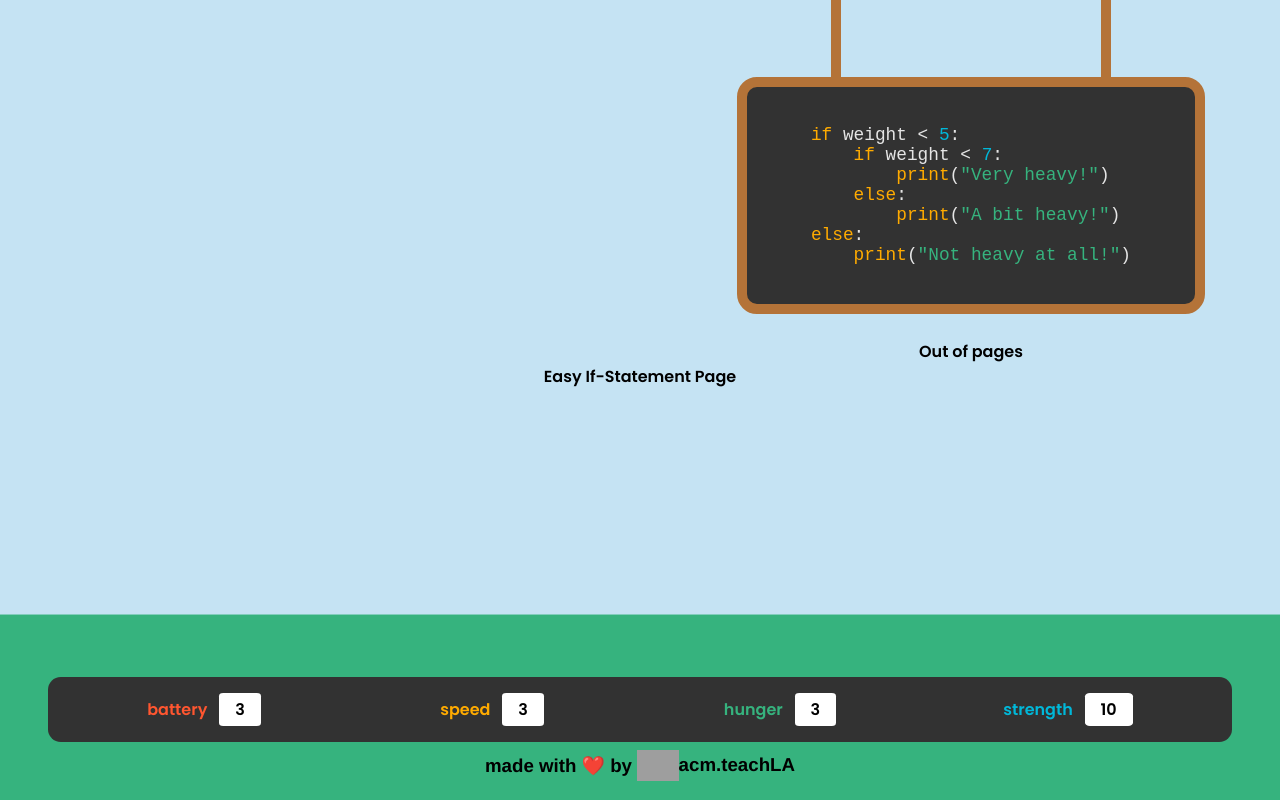
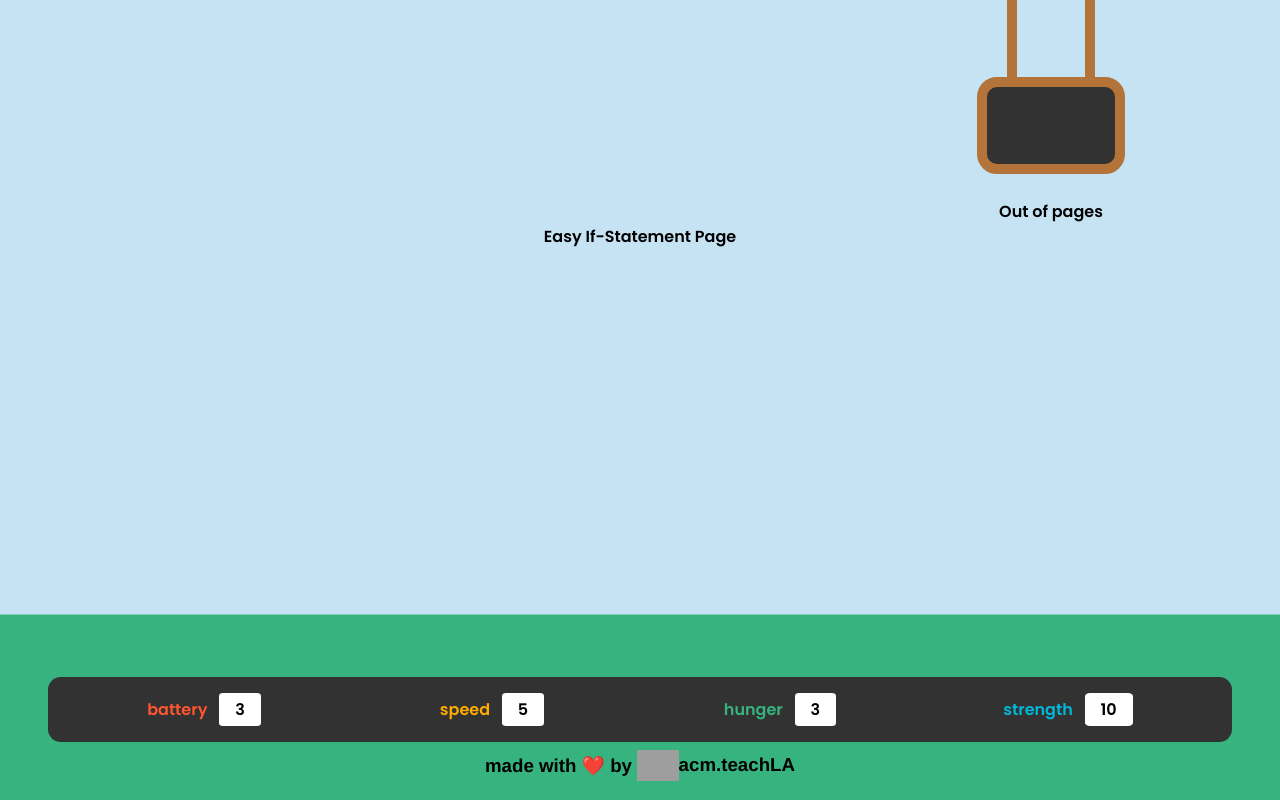
Before and after one commit to uclaacm/conditional-learning-lab, a React app: page /easyif in a window 1280 px wide. Built offline with nearby package versions, Linux system fonts and the light colour scheme; grey boxes are pictures that could not be loaded; a web font is replaced by a local one.

Commit message:
Code problems (#88)
* Import code problems

* fix lint

* Fixed bug with rendering code content

Changed code content to be mapped by index instead of key to avoid duplicate keys

* Slight adjustments

Co-authored-by: Nathan Endow <35786272+nendow02@users.noreply.github.com>

```diff
--- a/src/components/App.tsx
+++ b/src/components/App.tsx
@@ -18,9 +18,9 @@ function App(): JSX.Element {
   // Second arg for generateRandomInteger is possible increase from first, not the max value for integer
   const [playerStats, setPlayerStats] = useState<statsObject>({
     battery: generateRandomInteger(3,11),
-    speed: generateRandomInteger(2,7),
+    speed: generateRandomInteger(4,10),
     hunger: generateRandomInteger(2,7),
-    strength: generateRandomInteger(7,12),
+    strength: generateRandomInteger(7,11),
   });
 
   const handleStatChange = (addBattery:number, addSpeed:number, addStrength:number, addHunger:number) => {
--- a/src/components/shared/UpperSection.tsx
+++ b/src/components/shared/UpperSection.tsx
@@ -20,6 +20,7 @@ export default function UpperSection(props: upperSectionProps): JSX.Element {
 
   let description;
   let buttons;
+  let codeContent = [''];
   //Stores types of pages that are moved through in nextPage
   const pages = ['/', '/EasyIf', '/HungerIfElse', '/ObstacleIfElse', '/IfElif', '/Nested'];
   const location = useLocation();
@@ -31,8 +32,6 @@ export default function UpperSection(props: upperSectionProps): JSX.Element {
   // Parameters for onClick are (addBattery, addSpeed, addHunger, addStrength)
 
   //Lines of code (spaces indicate indentation, 4 spaces for each tab)
-
-  const codeContent = ['if weight < 5:', '    if weight < 7:', '        print("Very heavy!")', '    else:', '        print("A bit heavy!")', 'else:', '    print("Not heavy at all!")'];
 
   // Parameters for onClick are (addBattery, addSpeed, addStrength, addHunger)
   // Once clicked, certain stats are increased in value, depending on our specific needs for that page
@@ -48,6 +47,7 @@ export default function UpperSection(props: upperSectionProps): JSX.Element {
           <ChoiceButton text="Do nothing" toPage={nextPage} correctLogic={battery >= 5} correctAction={() => props.statAction(0, 0, 0, 0)} />
         </div>
       );
+      codeContent = ['If your battery is lower than 5,', 'charge up at the station', 'and gain 5 battery!'];
 
       break;
     case '/EasyIf':
@@ -55,10 +55,11 @@ export default function UpperSection(props: upperSectionProps): JSX.Element {
       and see what you should do. Should you speed up or keep walking?";
       buttons = (
         <div className='buttons'>
-          <ChoiceButton text="Speed up" toPage={nextPage} correctLogic={speed < 4} correctAction={() => props.statAction(0, 4, 0, 0)} />
-          <ChoiceButton text="Do nothing" toPage={nextPage} correctLogic={battery >= 4} correctAction={() => props.statAction(0, 0, 0, 0)} />
+          <ChoiceButton text="Speed up" toPage={nextPage} correctLogic={speed < 7} correctAction={() => props.statAction(0, 4, 0, 0)} />
+          <ChoiceButton text="Do nothing" toPage={nextPage} correctLogic={battery >= 7} correctAction={() => props.statAction(0, 0, 0, 0)} />
         </div>
       );
+      codeContent = ['if speed < 7:', '    speed_up()', '    speed += 4'];
       break;
     case '/HungerIfElse':
       description = "You've been working hard! Now, you're getting hungry, but if you're not hungry enough, you'll be too full and you\
@@ -69,6 +70,7 @@ export default function UpperSection(props: upperSectionProps): JSX.Element {
           <ChoiceButton text="Keep walking" toPage={nextPage} correctLogic={hunger <= 5} correctAction={() => props.statAction(-2, 0, 0, 0)} />
         </div>
       );
+      codeContent = ['if hunger > 5:', '    eat_food()', '    hunger -= 2', 'else:', '    keep_walking()', '    battery -= 2'];
       break;
     case '/ObstacleIfElse':
       description = "Oh no! There's an obstacle in the road! Going around the rock would take too much battery if you're \
@@ -79,6 +81,7 @@ export default function UpperSection(props: upperSectionProps): JSX.Element {
           <ChoiceButton text="Move obstacle" toPage={nextPage} correctLogic={speed <= strength} correctAction={() => props.statAction(-2, 0, -2, 0)} />
         </div>
       );
+      codeContent = ['if speed > strength:', '    go_around()', '    battery -= 2', '    hunger += 1', 'else:', '    move_obstacle()', '    battery -= 2', '    strength -= 2'];
       break;
     case '/IfElif':
       description = 'You just ran into your friend and they need help picking up some boxes. Which is the heaviest box you can pick up?';
@@ -89,17 +92,19 @@ export default function UpperSection(props: upperSectionProps): JSX.Element {
           <ChoiceButton text="Big box" toPage={nextPage} correctLogic={strength > 8 && battery > 5} correctAction={() => props.statAction(0, 0, -3, 0)} />
         </div>
       );
+      codeContent = ['if strength > 8 and battery > 5:', '    carry(big_box)', '    strength -= 3', 'elif strength > 5 and battery > 3', '    carry(medium_box)', '    strength -= 2', 'else:', '    carry(small_box)', '    strength -= 1'];
       break;
     case '/Nested':
       // No stats should be changed for this round.
-      description = 'How heavy is the box you picked up?';
+      description = "We're finally done! How tired are you now?";
       buttons = (
         <div className='buttons'>
-          <ChoiceButton text="Not heavy at all!" toPage={'/Nested'} correctLogic={strength >= 7} correctAction={() => props.statAction(0, 0, 0, 0)} />
-          <ChoiceButton text="A bit heavy" toPage={'/Nested'} correctLogic={strength >= 5 && strength < 7} correctAction={() => props.statAction(0, 0, 0, 0)} />
-          <ChoiceButton text="Very heavy" toPage={'/Nested'} correctLogic={strength < 5} correctAction={() => props.statAction(0, 0, 0, 0)} />
+          <ChoiceButton text="Not tired at all!" toPage={'/Nested'} correctLogic={strength >= 7} correctAction={() => props.statAction(0, 0, 0, 0)} />
+          <ChoiceButton text="A bit tired" toPage={'/Nested'} correctLogic={strength >= 5 && strength < 7} correctAction={() => props.statAction(0, 0, 0, 0)} />
+          <ChoiceButton text="Very tired" toPage={'/Nested'} correctLogic={strength < 5} correctAction={() => props.statAction(0, 0, 0, 0)} />
         </div>
       );
+      codeContent = ['if strength < 7:', '    if strength < 5:', '        print("Very tired!")', '    else:', '        print("A bit tired!")', 'else:', '    print("Not tired at all!")'];
       break;
     default:
       buttons = <div>Out of pages</div>;
@@ -118,13 +123,19 @@ export default function UpperSection(props: upperSectionProps): JSX.Element {
       <div id="upper-right">
         <div className="hook"></div>
         <div id="code">
-          {codeContent.map((item) => {
+          {codeContent.map((item, idx) => {
             let indents = 0;
             for (let i = 0; i < item.length; i++) {
               if (item[i] == ' ') indents += 1;
               else break;
             }
-            return <SyntaxHighLighter key={item} language="python" style={{ marginLeft: indents }} useInlineStyles={false}>
+            // console.log(marginIndex)
+            return <SyntaxHighLighter
+              key={idx}
+              language={currentPage === '/' ? 'plaintext' : 'python'} //first page isn't code
+              style={{ marginLeft: indents }}
+              useInlineStyles={false}
+            >
               {item}
             </SyntaxHighLighter>;
           },
```
